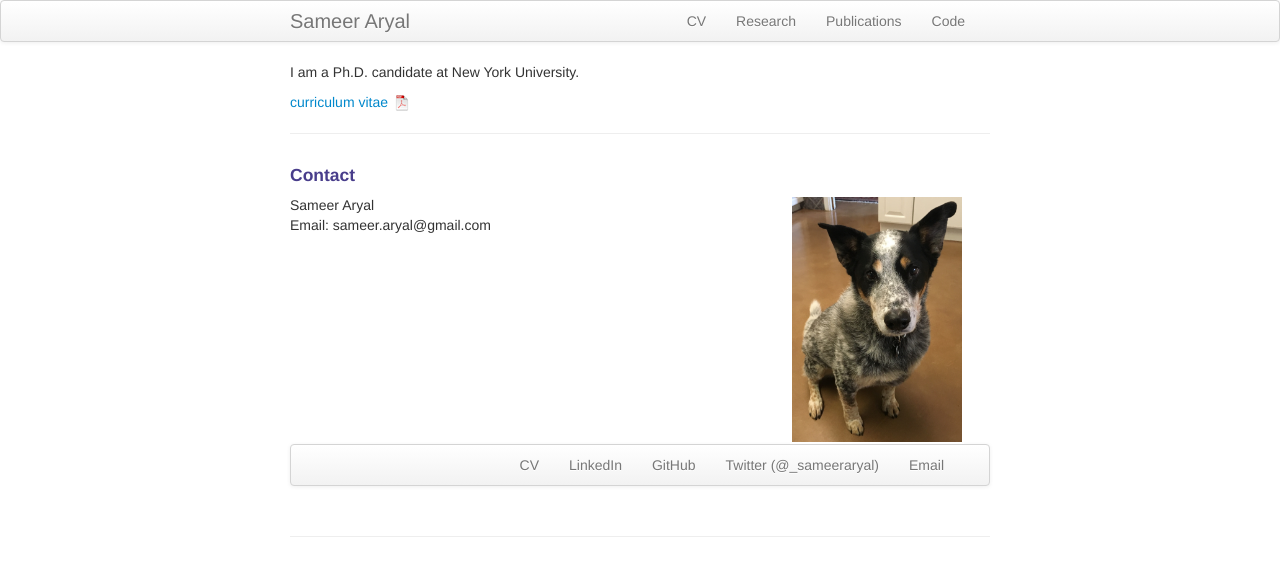
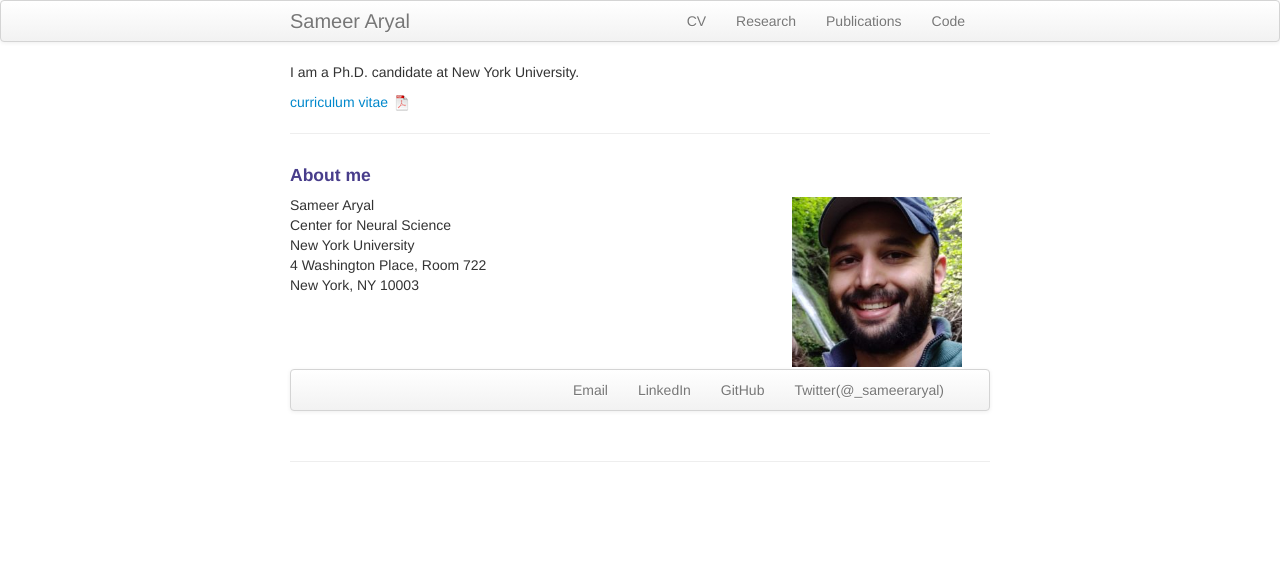
Before and after one commit to sameer-aryal/sameer-aryal.github.io, a Jekyll site: the page built from index.md, in a window 1280 px wide. Shown: the top 576 px of the page. Built offline with Jekyll 4.4.1, drawn with Linux system fonts in a browser that asks for light colours.

Commit message:
added headshot

```diff
--- a/index.md
+++ b/index.md
@@ -14,12 +14,15 @@ I am a Ph.D. candidate at New York University.
 
 
 <div class="container">
-<h4><a name="contact"></a>Contact</h4>
+<h4><a name="contact"></a>About me</h4>
 
     <div class="row-fluid">
         <div class="span5">
-            Sameer Aryal<br/>
-            Email: sameer.aryal@gmail.com<br/>
+	     Sameer Aryal <br/>
+            Center for Neural Science <br/>
+	    New York University <br/>
+	    4 Washington Place, Room 722 <br/>
+	    New York, NY 10003 <br/>
         </div>
 
         <div class="span2">
@@ -33,11 +36,10 @@ I am a Ph.D. candidate at New York University.
 <div class="navbar">
   <div class="navbar-inner">
       <ul class="nav">
-          <li><a href="{{ BASE_PATH }}/assets/CV.pdf">CV</a></li>
+	  <li><a href="mailto:sameer.aryal@gmail.com">Email</a></li>
 	  <li><a href="https://www.linkedin.com/in/sameer-aryal-nyu/">LinkedIn</a></li>
           <li><a href="https://github.com/sameer785">GitHub</a></li>
-          <li><a href="https://twitter.com/_sameeraryal">Twitter (@_sameeraryal)</a></li>
-	  <li><a href="mailto:sameer.aryal@gmail.com">Email</a></li>
+          <li><a href="https://twitter.com/_sameeraryal">Twitter(@_sameeraryal)</a></li>
       </ul>
   </div>
 </div>
```
Also changed, not shown: assets/headshot.jpg.
